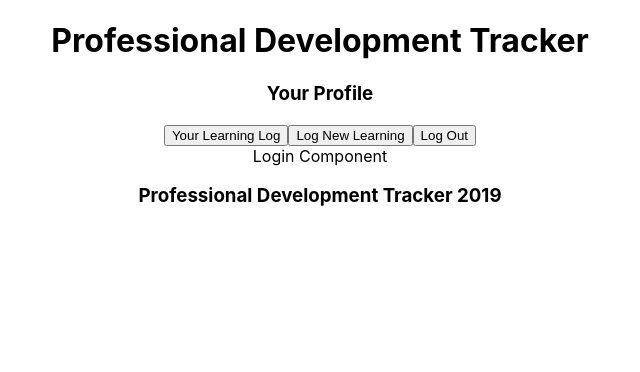
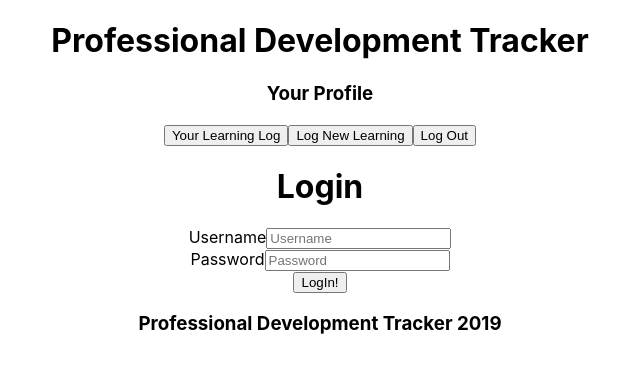
Before and after one commit to cyantis/prof_dev_tracker_v3, a React (Create React App) app in the folder pdt-app/: page /login in a window 1280 px wide. Shown: the top 372 px of the page, without its empty margins (320-960 px from the left). Built offline with nearby package versions, Linux system fonts and the light colour scheme; no server answers.

Commit message:
adds login function to actions.js & more auth functionality

```diff
--- a/pdt-app/src/components/accountComponents/Login.js
+++ b/pdt-app/src/components/accountComponents/Login.js
@@ -1,10 +1,48 @@
 import React from 'react'
+import {logIn} from '../../reducers/actions';
 
 class Login extends React.Component {
+  state = {
+    username: "",
+    password: "",
+  }
+
+  handleOnChange = event => {
+    this.setState({
+      [event.target.name]: event.target.value
+    });
+  }
+
+  handleSubmit = event => {
+    event.preventDefault()
+    this.props.logIn(this.state)
+  }
+
   render() {
     return (
       <div className="Login">
-        Login Component
+        <form onSubmit={this.handleSubmit}>
+          <h1>Login</h1>
+
+          <label>Username</label>
+          <input
+            name='username'
+            placeholder='Username'
+            value={this.state.username}
+            onChange={this.handleOnChange}
+            /><br/>
+
+          <label>Password</label>
+          <input
+            type='password'
+            name='password'
+            placeholder='Password'
+            value={this.state.password}
+            onChange={this.handleOnChange}
+            /><br/>
+
+          <input type='submit' value='LogIn!'/>
+        </form>
       </div>
     );
   }
--- a/pdt-app/src/components/accountComponents/SignUp.js
+++ b/pdt-app/src/components/accountComponents/SignUp.js
@@ -35,6 +35,7 @@ class Signup extends Component {
 
   render() {
     return (
+      <div className="SignUp">
         <form onSubmit={this.handleSubmit}>
           <h1>Sign Up For An Account</h1>
 
@@ -73,6 +74,7 @@ class Signup extends Component {
 
             <input type='submit' value='SignUp!'/>
           </form>
+        </div>
     )
   }
 }
--- a/pdt-app/src/reducers/actions.js
+++ b/pdt-app/src/reducers/actions.js
@@ -1,6 +1,8 @@
+const baseUrl = 'http://localhost:3001/api/v1'
+
 export const userPostFetch = employee => {
   return dispatch => {
-    return fetch("http://localhost:3001/api/v1/employees", {
+    return fetch(`${baseUrl}/employees`, {
       method: "POST",
       headers: {
         'Content-Type': 'application/json',
@@ -18,6 +20,15 @@ const loginUser = userObj => ({
     payload: userObj
 })
 
+
+export const logIn = loginParams => {
+  return fetch(`${baseUrl}/auth`, {
+    method: 'POST',
+    credentials: 'include',
+    body: JSON.stringify(loginParams)
+  }).then(res => res.json())
+}
+
 /*{
   if (data.message) {
     // Here you should have logic to handle invalid creation of a user.
```
Also changed, not shown: 2 other files (tests, documents, lock files or other folders). Lines whose indentation alone changed are shown as unchanged.
